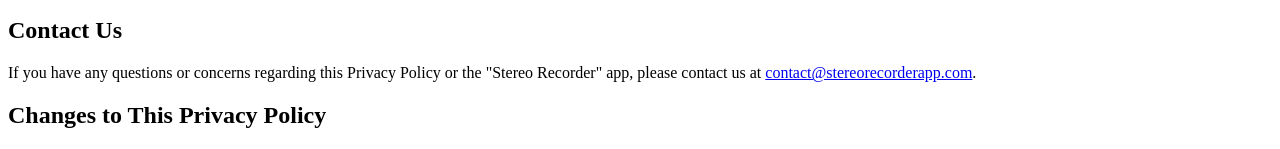
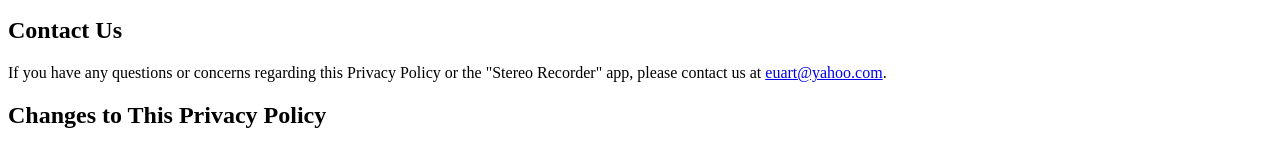
Before and after one commit to utopiacosmica/stereo_recorder, a plain HTML site: page index.html in a window 1280 px wide. Shown: the part 425-574 px from the top of the page. Drawn offline with Linux system fonts and the light colour scheme.

Commit message:
Update index.html

```diff
--- a/index.html
+++ b/index.html
@@ -20,7 +20,7 @@
     <p>We take the security of your data seriously. The "Stereo Recorder" app does not transmit, store, or share any user data, ensuring that your recordings and usage information are kept private on your device.</p>
 
     <h2>Contact Us</h2>
-    <p>If you have any questions or concerns regarding this Privacy Policy or the "Stereo Recorder" app, please contact us at <a href="mailto:contact@stereorecorderapp.com">contact@stereorecorderapp.com</a>.</p>
+    <p>If you have any questions or concerns regarding this Privacy Policy or the "Stereo Recorder" app, please contact us at <a href="mailto:euart@yahoo.com">euart@yahoo.com</a>.</p>
 
     <h2>Changes to This Privacy Policy</h2>
     <p>We may update this Privacy Policy to reflect changes in our app or privacy practices. We encourage you to periodically review this page for any updates. We will notify users of any significant changes through the app or via email.</p>
```
